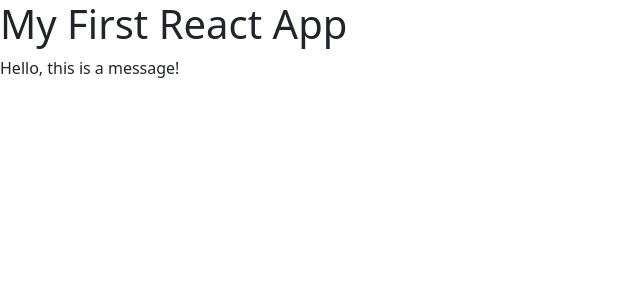
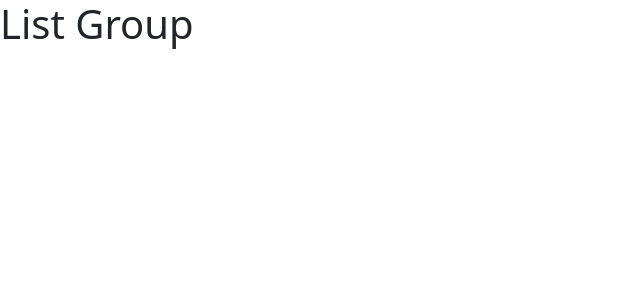
Before and after one commit to delloydb/my-first-react-app, a React (Vite) app: page / in a window 1280 px wide. Shown: the top 300 px of the page, without its empty margins (0-640 px from the left). Built offline with nearby package versions, Linux system fonts and the light colour scheme.

Commit message:
list component update

```diff
--- a/src/App.jsx
+++ b/src/App.jsx
@@ -1,10 +1,9 @@
-import Message from "./Message";
+import ListGroup from "./components/ListGroup";
 
 function App() {
   return (
     <div>
-      <h1>My First React App</h1>
-      <Message />
+      <ListGroup />
     </div>
   );
 }
--- /dev/null
+++ b/src/components/ListGroup.tsx
@@ -0,0 +1,7 @@
+function ListGroup () {
+
+return <h1>List Group</h1>
+
+}
+
+export default ListGroup;
```
